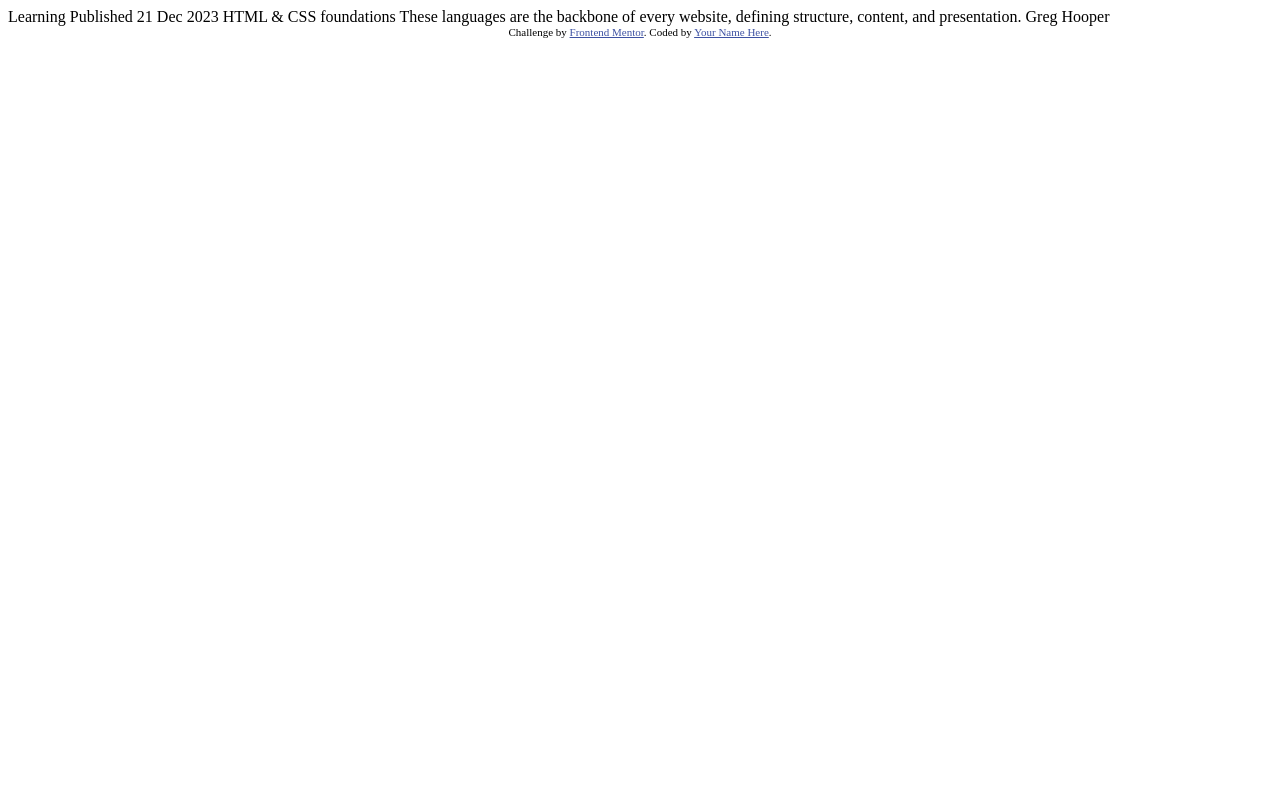
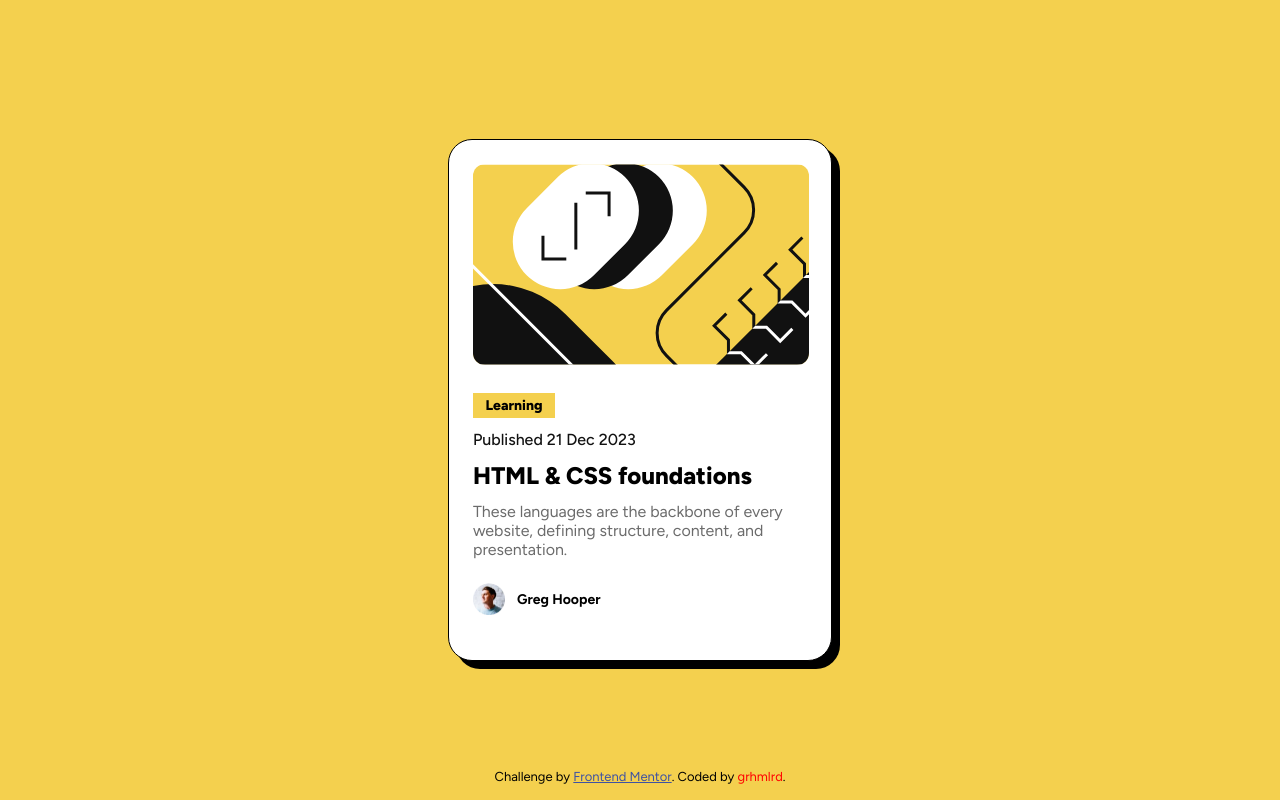
Before and after one commit to grhmlrd/frontendmentor, a plain HTML site: page blog-preview-card-main/index.html in a window 1280 px wide. Drawn offline with Linux system fonts and the light colour scheme.

Commit message:
finish blog-preview-card

```diff
--- a/blog-preview-card-main/index.html
+++ b/blog-preview-card-main/index.html
@@ -1,34 +1,54 @@
 <!DOCTYPE html>
 <html lang="en">
 	<head>
-  <meta charset="UTF-8">
-  <meta name="viewport" content="width=device-width, initial-scale=1.0"> <!-- displays site properly based on user's device -->
+		<meta charset="UTF-8" />
+		<meta name="viewport" content="width=device-width, initial-scale=1.0" />
+		<!-- displays site properly based on user's device -->
 
-  <link rel="icon" type="image/png" sizes="32x32" href="./assets/images/favicon-32x32.png">
+		<link
+			rel="icon"
+			type="image/png"
+			sizes="32x32"
+			href="./assets/images/favicon-32x32.png"
+		/>
 
 		<title>Frontend Mentor | Blog preview card</title>
-
-  <!-- Feel free to remove these styles or customise in your own stylesheet 👍 -->
-  <style>
-    .attribution { font-size: 11px; text-align: center; }
-    .attribution a { color: hsl(228, 45%, 44%); }
-  </style>
+		<link rel="stylesheet" href="style.css" />
 	</head>
 	<body>
-
-  Learning
-
-  Published 21 Dec 2023
-
-  HTML & CSS foundations
-
-  These languages are the backbone of every website, defining structure, content, and presentation.
-
-  Greg Hooper
+		<div class="card-container">
+			<div class="card">
+				<img
+					src="./assets/images/illustration-article.svg"
+					alt="image"
+					class="blog-image"
+				/>
+				<img
+					src="./assets/images/illustration-article-mobile.svg"
+					alt="image"
+					class="blog-image-mobile"
+				/>
+				<div class="content">
+					<div class="learning-label">Learning</div>
+					<div class="date">Published 21 Dec 2023</div>
+					<h1 class="title">HTML & CSS foundations</h1>
+					<div class="description">
+						These languages are the backbone of every website, defining
+						structure, content, and presentation.
+					</div>
+				</div>
+				<div class="author">
+					<img src="./assets/images/image-avatar.webp" alt="author image" />
+					<div class="author-name">Greg Hooper</div>
+				</div>
+			</div>
+		</div>
 
 		<div class="attribution">
-    Challenge by <a href="https://www.frontendmentor.io?ref=challenge" target="_blank">Frontend Mentor</a>.
-    Coded by <a href="#">Your Name Here</a>.
+			Challenge by
+			<a href="https://www.frontendmentor.io?ref=challenge" target="_blank"
+				>Frontend Mentor</a
+			>. Coded by <span class="grhmlrd">grhmlrd</span>.
 		</div>
 	</body>
 </html>
--- /dev/null
+++ b/blog-preview-card-main/style.css
@@ -0,0 +1,145 @@
+@import url("https://fonts.googleapis.com/css2?family=Figtree:ital,wght@0,300..900;1,300..900&display=swap");
+
+.attribution {
+	font-size: 13px;
+	text-align: center;
+	position: fixed;
+	width: 100%;
+	bottom: 0;
+	padding-bottom: 2vh;
+}
+.attribution a {
+	color: hsl(228, 45%, 44%);
+}
+
+.grhmlrd {
+	color: red;
+}
+
+* {
+	padding: 0;
+	margin: 0;
+	box-sizing: border-box;
+}
+
+html {
+	font-family: Figtree, sans-serif;
+}
+
+body {
+	background-color: #f4d04e;
+}
+
+.card-container {
+	width: 100%;
+	height: 100vh;
+	display: flex;
+	justify-content: center;
+	align-items: center;
+}
+
+.card {
+	width: 384px;
+	height: 522px;
+	background-color: hsl(0, 0%, 100%);
+	padding: 24px;
+	border-radius: 24px;
+	border: 1px solid black;
+	box-shadow: 8px 8px;
+}
+
+.blog-image {
+	border-radius: 12px;
+}
+
+.blog-image-mobile {
+	display: none;
+}
+
+.content {
+	margin: 24px 0;
+}
+
+.content .learning-label {
+	background-color: #f4d04e;
+	font-weight: 800;
+	font-size: 14px;
+	width: 82px;
+	text-align: center;
+	padding: 4px 0;
+	margin-bottom: 12px;
+}
+
+.content .date {
+	color: hsl(0, 0%, 7%);
+	font-weight: 500;
+	margin-bottom: 12px;
+}
+
+.content .title {
+	margin-bottom: 12px;
+	font-size: 24px;
+	font-weight: 800;
+}
+
+.content .description {
+	color: hsl(0, 0%, 42%);
+}
+
+.author {
+	display: flex;
+	align-items: center;
+}
+
+.author img {
+	width: 32px;
+	height: 32px;
+	margin-right: 12px;
+}
+
+.author .author-name {
+	font-size: 14px;
+	font-weight: 700;
+}
+
+@media (max-width: 767px) {
+	.attribution {
+		position: static;
+		margin-top: 20px;
+	}
+
+	.card-container {
+		height: auto;
+		padding-top: 3vh;
+	}
+	.card {
+		width: 327px;
+		height: 500px;
+	}
+
+	.blog-image {
+		display: none;
+	}
+
+	.blog-image-mobile {
+		display: block;
+		border-radius: 12px;
+	}
+
+	.content .learning-label {
+		width: 73px;
+		font-size: 12px;
+	}
+
+	.content .date {
+		font-size: 12px;
+	}
+
+	.content .title {
+		font-size: 20px;
+	}
+
+	.content .description {
+		font-size: 14px;
+	}
+}
```
Also changed, not shown: blog-preview-card-main/assets/images/illustration-article-mobile.svg (added), 2 other files. Lines whose indentation alone changed are shown as unchanged.
